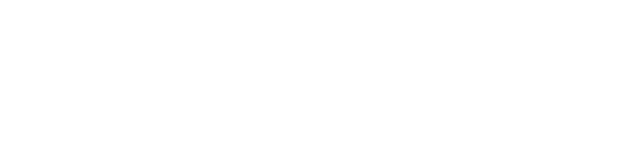
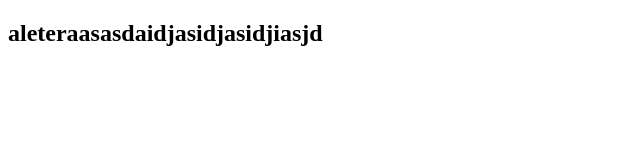
Before and after one commit to SSSmashedTomato/git_and_github_knowledges, a plain HTML site: page index.html in a window 1280 px wide. Shown: the whole page, without its empty margins (0-640 px from the left). Drawn offline with Linux system fonts and the light colour scheme.

Commit message:
enviando alterações

```diff
--- a/index.html
+++ b/index.html
@@ -7,6 +7,6 @@
     <title>Document</title>
 </head>
 <body>
-
+    <h2>aleteraasasdaidjasidjasidjiasjd</h2>
 </body>
 </html>
```
